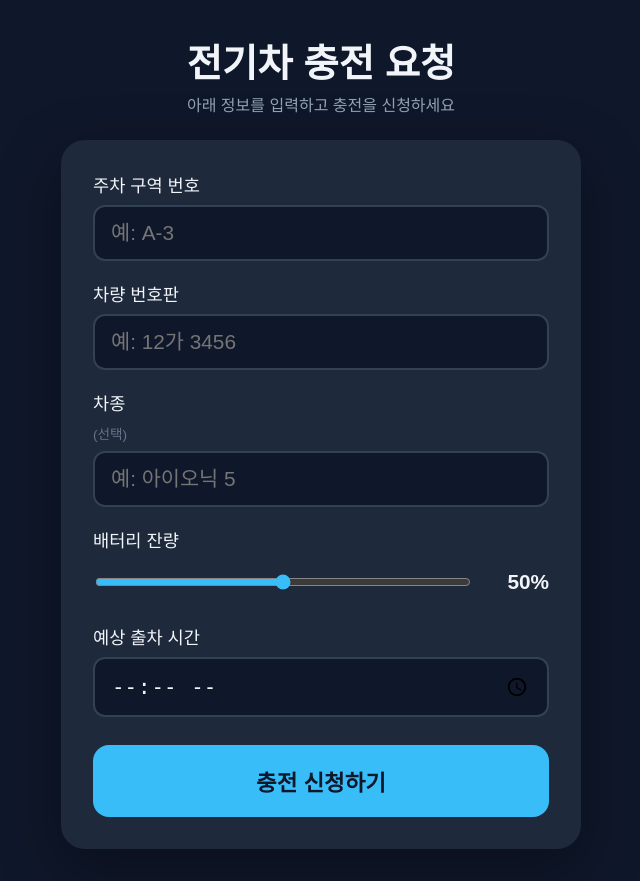
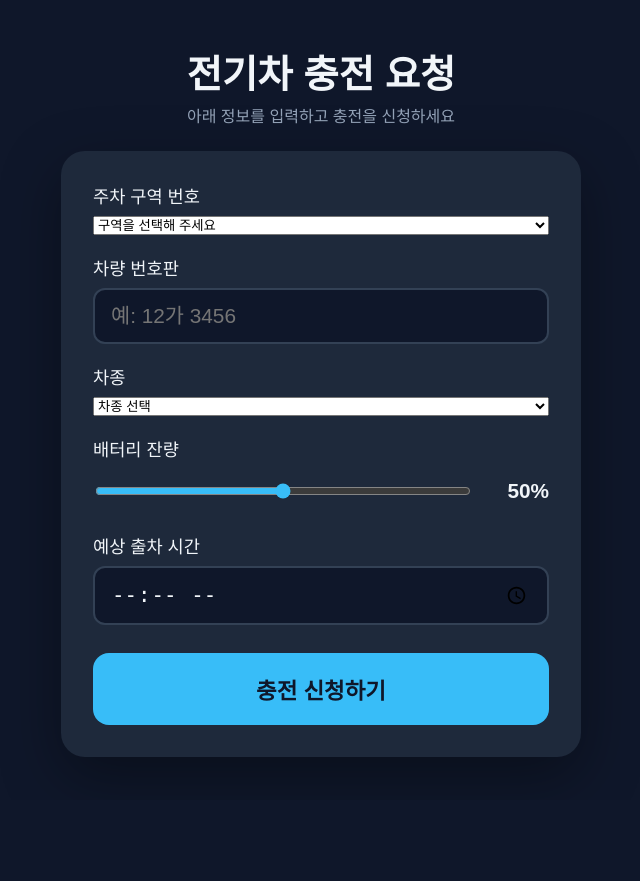
Before and after one commit to 100qhf-cyber/26_HC267, a Flask app: page / in a window 1280 px wide. Shown: the whole page, without its empty margins (319-959 px from the left). After the commit the page ends 757 px from the top, so only its background shows below. Run offline with Flask 3, Linux system fonts and the light colour scheme.

Commit message:
kiosk.html

```diff
--- a/kiosk/templates/kiosk.html
+++ b/kiosk/templates/kiosk.html
@@ -14,7 +14,36 @@
     <form id="vehicle-form" class="card">
       <label>
         주차 구역 번호
-        <input type="text" name="parking_spot" placeholder="예: A-3" required autocomplete="off">
+        <select name="parking_spot" required>
+          <option value="" disabled selected>구역을 선택해 주세요</option>
+
+          <optgroup label="A구역">
+            <option value="A-1">A-1</option>
+            <option value="A-2">A-2</option>
+            <option value="A-3">A-3</option>
+            <option value="A-4">A-4</option>
+            <option value="A-5">A-5</option>
+            <option value="A-6">A-6</option>
+          </optgroup>
+
+          <optgroup label="B구역">
+            <option value="B-1">B-1</option>
+            <option value="B-2">B-2</option>
+            <option value="B-3">B-3</option>
+            <option value="B-4">B-4</option>
+            <option value="B-5">B-5</option>
+            <option value="B-6">B-6</option>
+          </optgroup>
+
+          <optgroup label="C구역">
+            <option value="C-1">C-1</option>
+            <option value="C-2">C-2</option>
+            <option value="C-3">C-3</option>
+            <option value="C-4">C-4</option>
+            <option value="C-5">C-5</option>
+            <option value="C-6">C-6</option>
+          </optgroup>
+        </select>
       </label>
 
       <label>
@@ -23,8 +52,51 @@
       </label>
 
       <label>
-        차종 <span class="optional">(선택)</span>
-        <input type="text" name="vehicle_model" placeholder="예: 아이오닉 5" autocomplete="off">
+        차종
+        <select name="vehicle_model">
+          <option value="" disabled selected>차종 선택</option>
+
+          <optgroup label="현대 (Hyundai)">
+            <option value="아이오닉 5">아이오닉 5</option>
+            <option value="아이오닉 6">아이오닉 6</option>
+            <option value="코나 일렉트릭">코나 일렉트릭</option>
+            <option value="캐스퍼 일렉트릭">캐스퍼 일렉트릭</option>
+            <option value="포터2 일렉트릭">포터2 일렉트릭</option>
+          </optgroup>
+
+          <optgroup label="기아 (Kia)">
+            <option value="EV3">EV3</option>
+            <option value="EV6">EV6</option>
+            <option value="EV9">EV9</option>
+            <option value="니로 EV">니로 EV</option>
+            <option value="레이 EV">레이 EV</option>
+            <option value="봉고3 EV">봉고3 EV</option>
+          </optgroup>
+
+          <optgroup label="제네시스 (Genesis)">
+            <option value="GV60">GV60</option>
+            <option value="GV70 전동화모델">GV70 전동화모델</option>
+            <option value="G80 전동화모델">G80 전동화모델</option>
+          </optgroup>
+
+          <optgroup label="테슬라 (Tesla)">
+            <option value="모델 3">모델 3</option>
+            <option value="모델 Y">모델 Y</option>
+            <option value="모델 S">모델 S</option>
+            <option value="모델 X">모델 X</option>
+          </optgroup>
+
+          <optgroup label="기타 수입차">
+            <option value="BMW i4/i5/iX">BMW i시리즈</option>
+            <option value="벤츠 EQ 시리즈">벤츠 EQ 시리즈</option>
+            <option value="아우디 e-tron">아우디 e-tron</option>
+            <option value="폴스타 2">폴스타 2</option>
+          </optgroup>
+
+          <optgroup label="기타">
+            <option value="기타/목록에 없음">기타 (목록에 없음)</option>
+          </optgroup>
+        </select>
       </label>
 
       <label>
```
